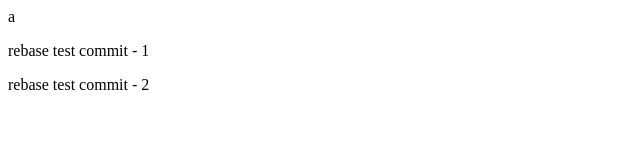
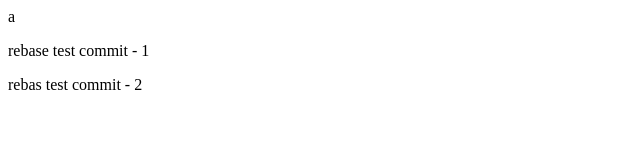
Before and after one commit to sunacodesu/test_02, a plain HTML site: page index.html in a window 1280 px wide. Shown: the full height of the page, 0-640 px from the left. Drawn offline with Linux system fonts and the light colour scheme.

Commit message:
git test

```diff
--- a/index.html
+++ b/index.html
@@ -8,6 +8,6 @@
 <body>
   <main>a</main>
   <p>rebase test commit - 1</p>
-  <p>rebase test commit - 2</p>
+  <p>rebas test commit - 2</p>
 </body>
 </html>
```
